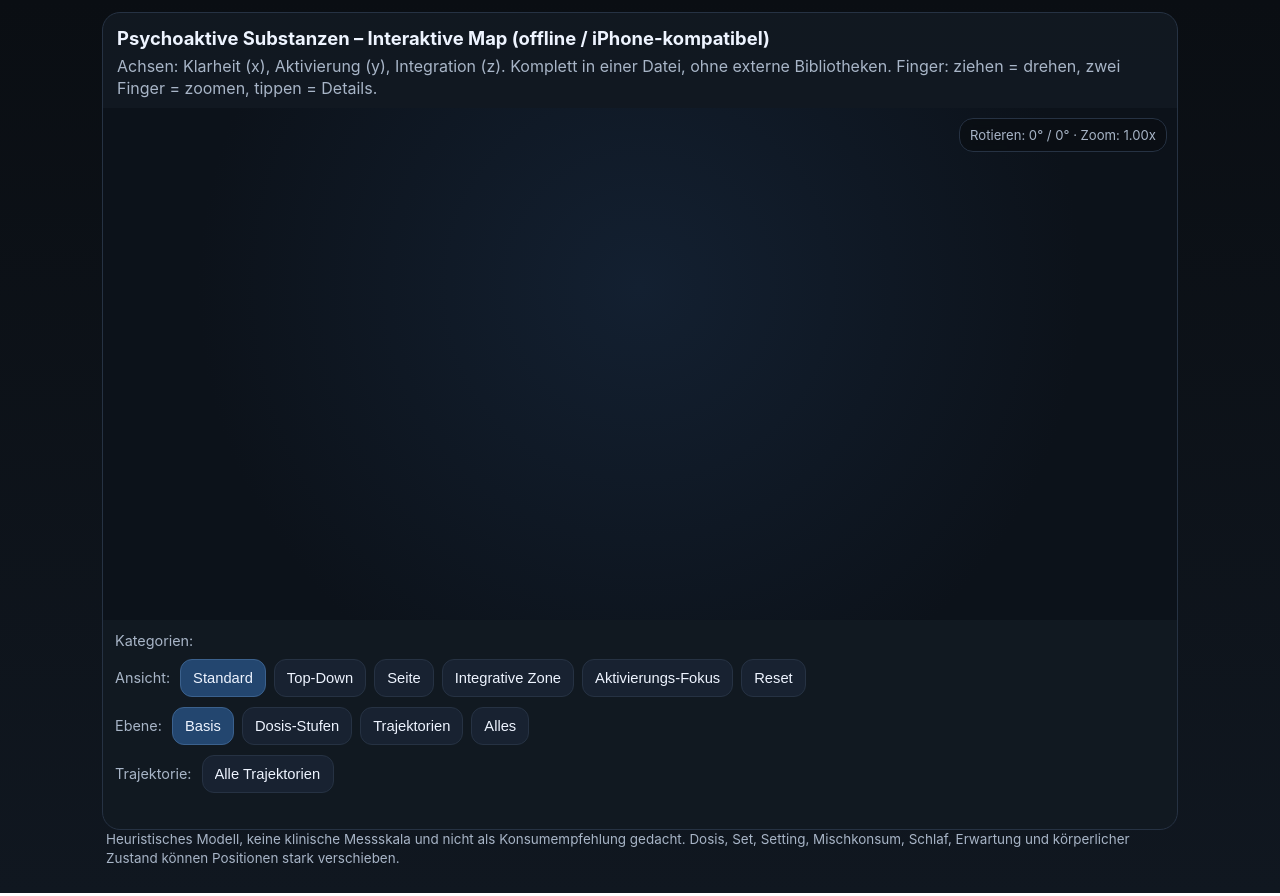
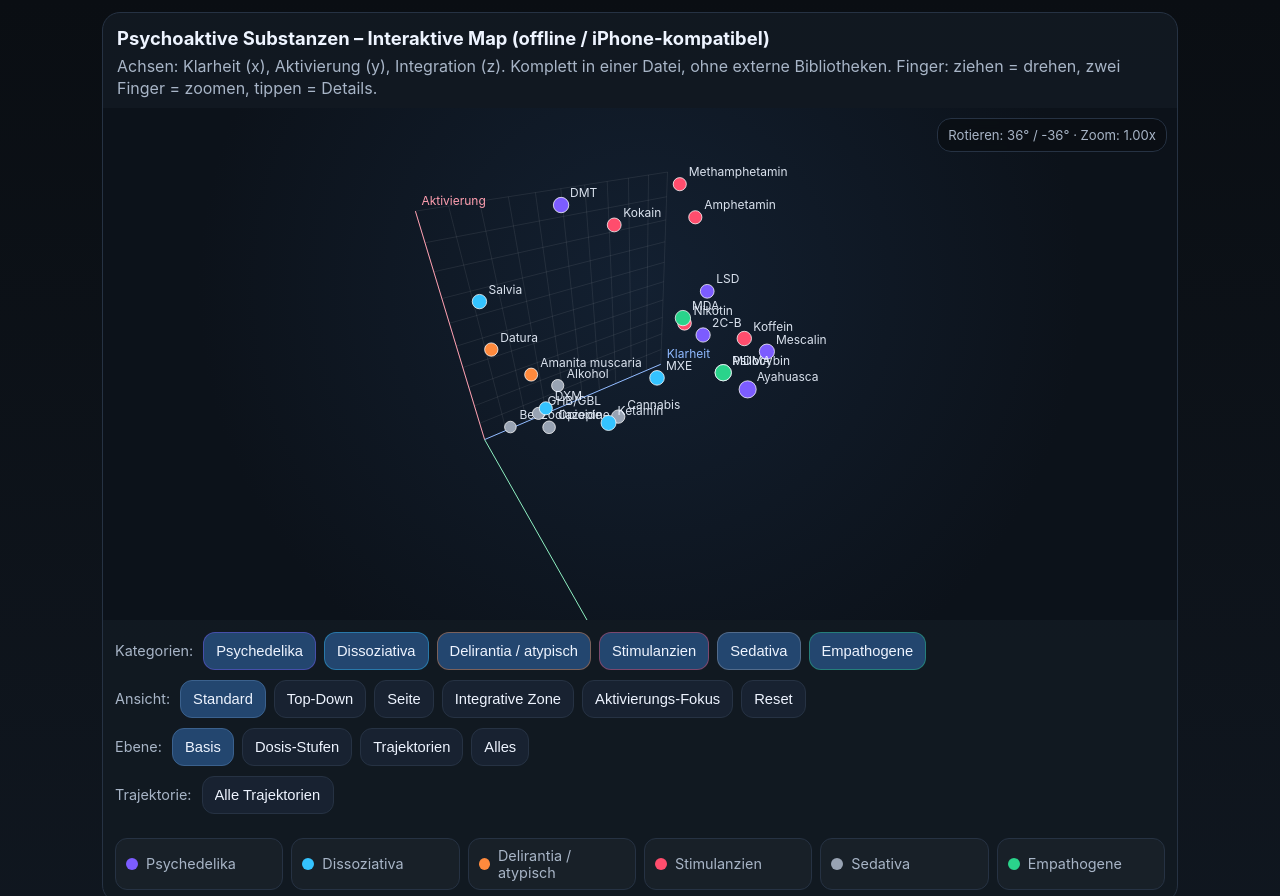
Before and after one commit to moansorge-tech/Psychedelics-3D-Model, a plain HTML site: page index.html in a window 1280 px wide. Shown: the top 896 px of the page. Drawn offline with Linux system fonts and the light colour scheme; files that its build step writes are made by us from their sources.

Commit message:
Update index.html

```diff
--- a/index.html
+++ b/index.html
@@ -4,7 +4,7 @@
 <meta charset="UTF-8">
 <meta name="viewport" content="width=device-width, initial-scale=1, viewport-fit=cover">
 <title>Psychoaktive Substanzen – Interaktive Map (lokal gehostet)</title>
-<link rel="stylesheet" href="assets/styles.css">
+<link rel="stylesheet" href="styles.css">
 </head>
 <body>
 <div class="wrap">
@@ -45,6 +45,6 @@
   </div>
   <div class="footer">Heuristisches Modell, keine klinische Messskala und nicht als Konsumempfehlung gedacht. Dosis, Set, Setting, Mischkonsum, Schlaf, Erwartung und körperlicher Zustand können Positionen stark verschieben.</div>
 </div>
-<script src="assets/app.js"></script>
+<script src="app.js"></script>
 </body>
 </html>
```
